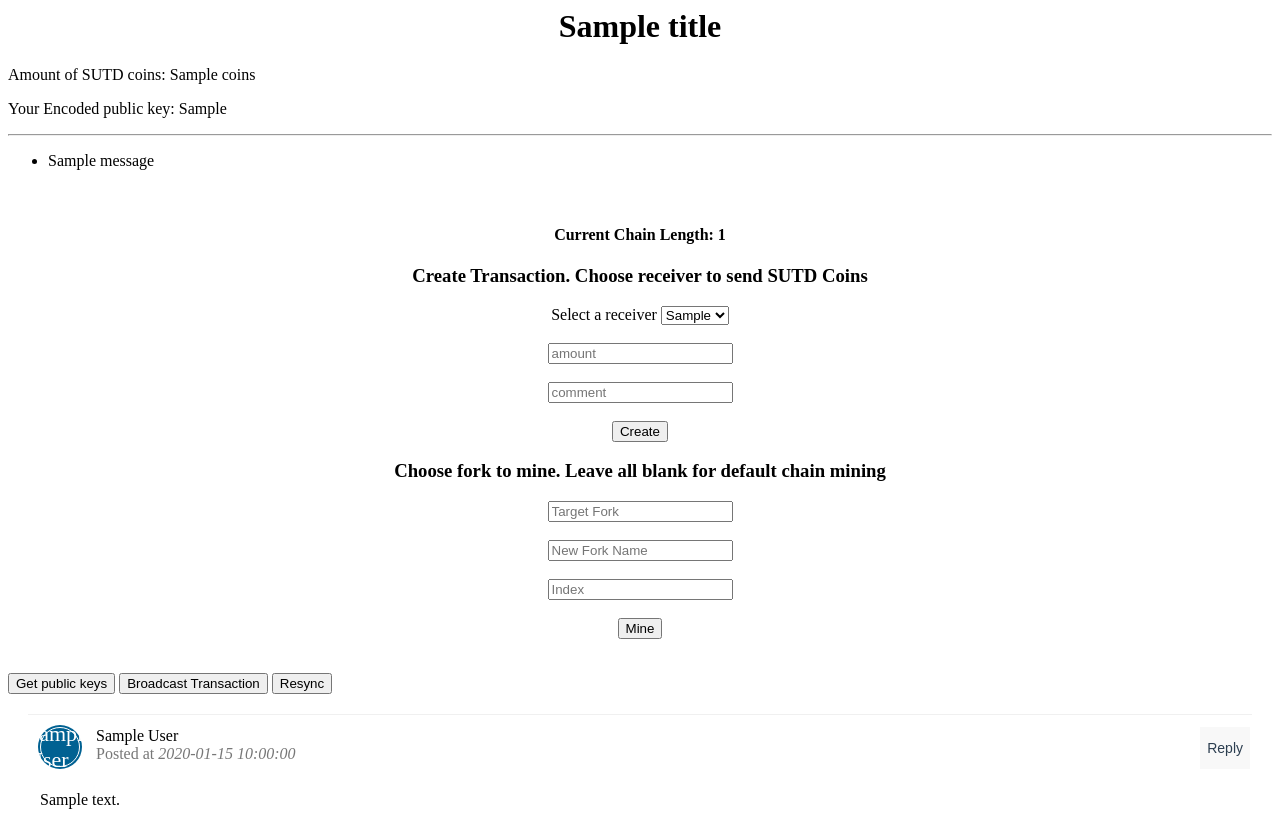
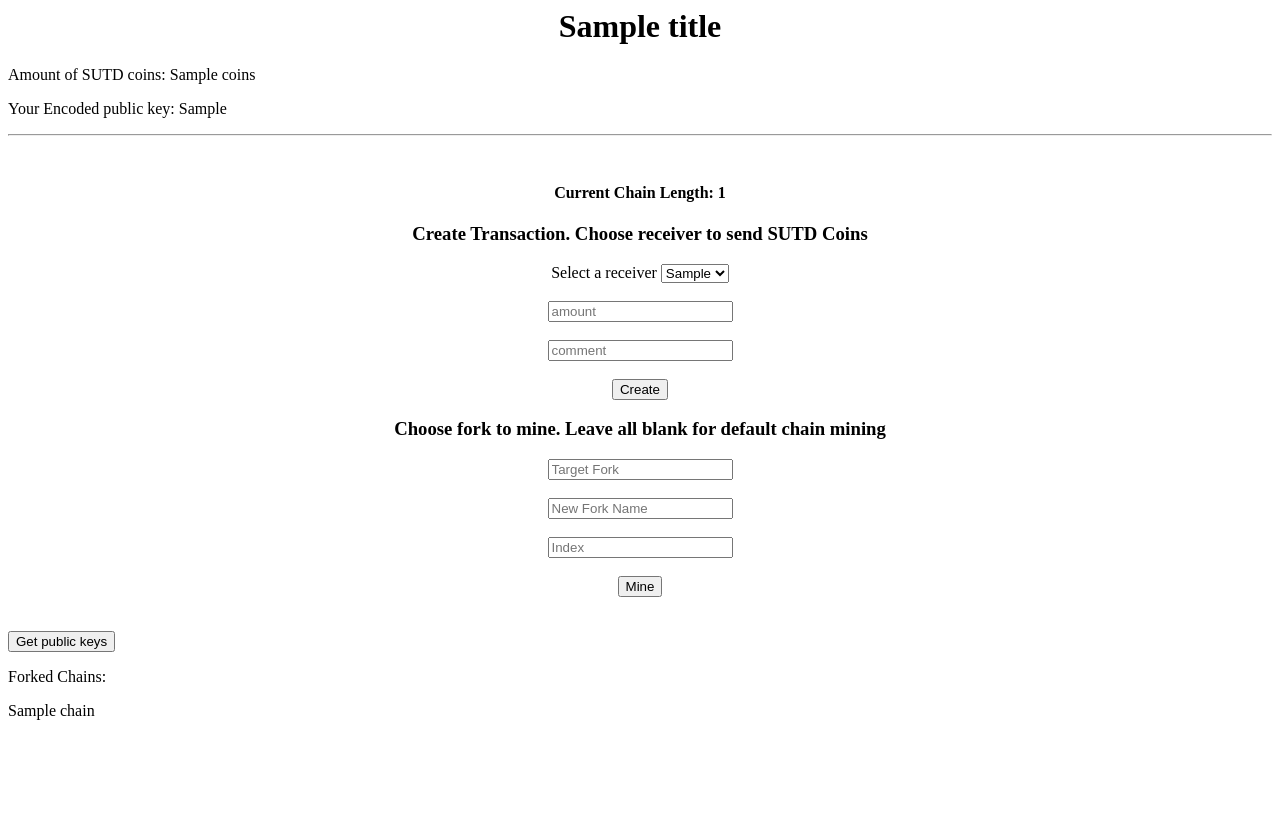
Before and after one commit to eugenechia95/blockchain-sutd, a Flask app: template Exercises/templates/index.html in a window 1280 px wide. After the commit the page ends 720 px from the top, so only its background shows below. Run offline with Flask 2, Linux system fonts and the light colour scheme; the template is opened without the code that fills it: most values are stand-ins (such as "Sample title", 1, 10 or a date in 2020); one stand-in notice (Sample message) is shown; parts of the project's set-up code (start-up, migrations or seed data) failed here and were passed over.

Commit message:
Refactor for demonstration

```diff
--- a/Exercises/server.py
+++ b/Exercises/server.py
@@ -44,7 +44,8 @@ def index():
                            peers = peers,
                            encoded_public_key = base64encoded_public_key,
                            public_keys = all_public_keys,
-                           posts=posts,
+                           chain = blockchain.chain,
+                           forked_chains = blockchain.forked_chains.keys(),
                            forked = blockchain.forked,
                            current_length = len(blockchain.chain),
                            coins=blockchain.coins.get(str(public_key)),
--- a/Exercises/spv_server.py
+++ b/Exercises/spv_server.py
@@ -32,6 +32,7 @@ CONNECTED_NODE_ADDRESS = "http://127.0.0.1:8000"
 
 @app.route('/')
 def index():
+    print("blockheaders:")
     print(client.blockheaders)
     get_coins()
     return render_template('spv_index.html',
@@ -39,6 +40,7 @@ def index():
                                  'Decentralised Transaction Ledger',
                            peers = peers,
                            encoded_public_key = base64encoded_public_key,
+                           blockheaders = client.blockheaders,
                            public_keys = all_public_keys,
                            coins=client.coins,
                            node_address=CONNECTED_NODE_ADDRESS,
--- a/Exercises/templates/base.html
+++ b/Exercises/templates/base.html
@@ -7,15 +7,6 @@
     <p>Amount of SUTD coins: {{coins}}</p>
     <p>Your Encoded public key: {{encoded_public_key}}</p>
     <hr>
-    {% with messages = get_flashed_messages() %}
-    {% if messages %}
-    <ul>
-    {% for message in messages %}
-        <li>{{ message }} </li>
-    {% endfor %}
-    </ul>
-    {% endif %}
-    {% endwith %}
     {% block content %}{% endblock %}
   </body>
 </html>
--- a/Exercises/templates/index.html
+++ b/Exercises/templates/index.html
@@ -48,26 +48,13 @@
 	<br>
 
 	<a href="./get_public_keys"><button>Get public keys</button></a>
-	<a href="/"><button>Broadcast Transaction</button></a>
-	<a href="/"><button>Resync</button></a>
+	<p>Forked Chains:</p>
+		{% for chain in forked_chains%}
+			<p>{{chain}}</p>
+		{% endfor %}
 
 	<div style="margin: 20px;">
 
-    {% for post in posts %}
-    <div class="post_box">
-	   <div class="post_box-header">
-	      <div class="post_box-options"><button class="option-btn">Reply</button></div>
-	      <div style="background: rgb(0, 97, 146) none repeat scroll 0% 0%; box-shadow: rgb(0, 97, 146) 0px 0px 0px 2px;" class="post_box-avatar">{{post.author[0]}}</div>
-	      <div class="name-header">{{post.author}}</div>
-	      <div class="post_box-subtitle"> Posted at <i>{{readable_time(post.timestamp)}}</i></div>
-	   </div>
-	   <div>
-	      <div class="post_box-body">
-	         <p>{{post.content}}</p>
-	      </div>
-	   </div>
-	</div>
-	{% endfor %}
 
 	<style>
 		.post_box {
--- a/Exercises/templates/spv_index.html
+++ b/Exercises/templates/spv_index.html
@@ -30,8 +30,10 @@
 	<br>
 
 	<a href="./get_public_keys"><button>Get public keys</button></a>
-	<a href="/"><button>Broadcast Transaction</button></a>
 	<a href="/get_headers"><button>Get Headers</button></a>
+
+	<p>BlockHeaders:</p>
+	<p>{{blockheaders}}</p>
 
 	<div style="margin: 20px;">
 
```
